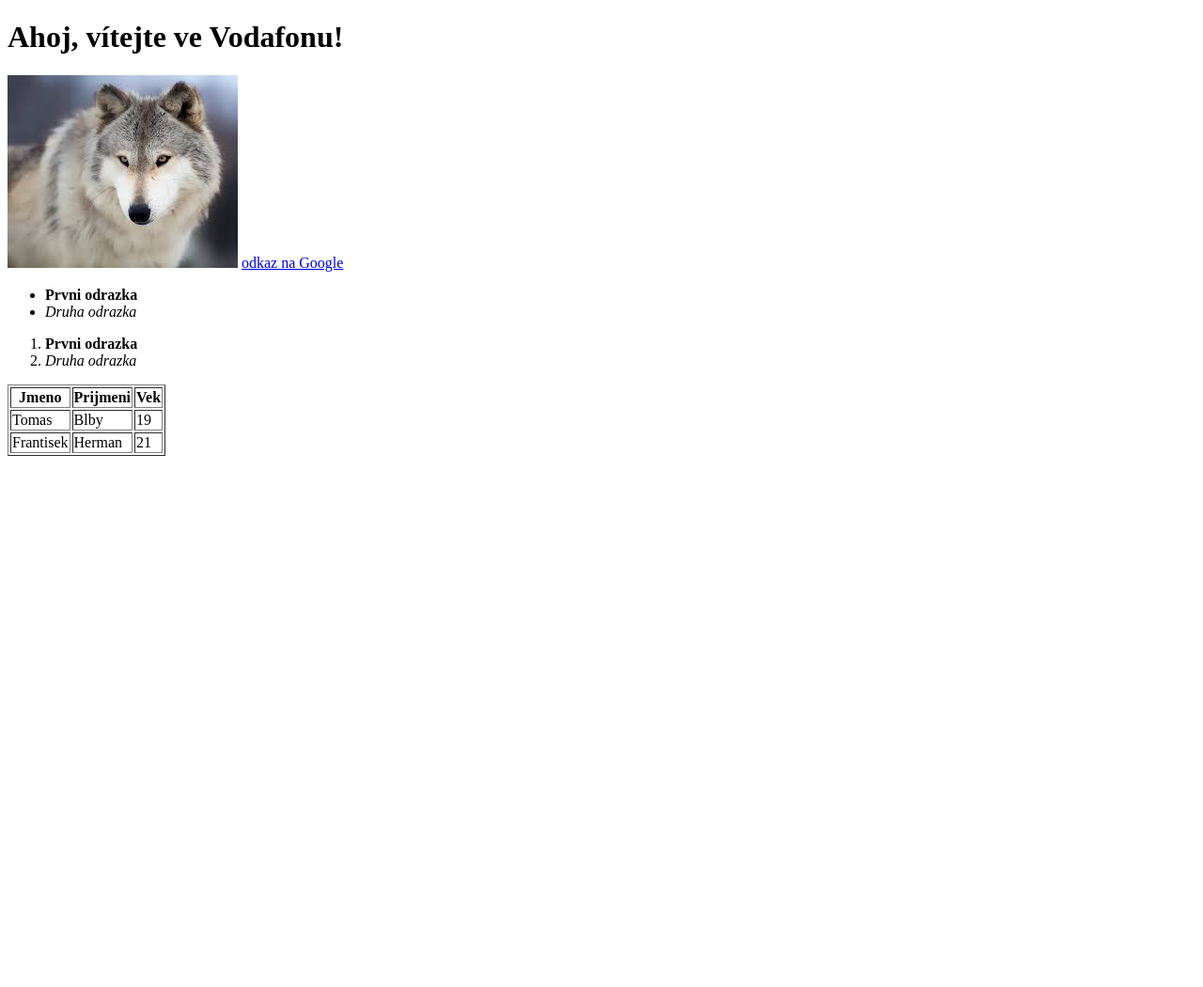
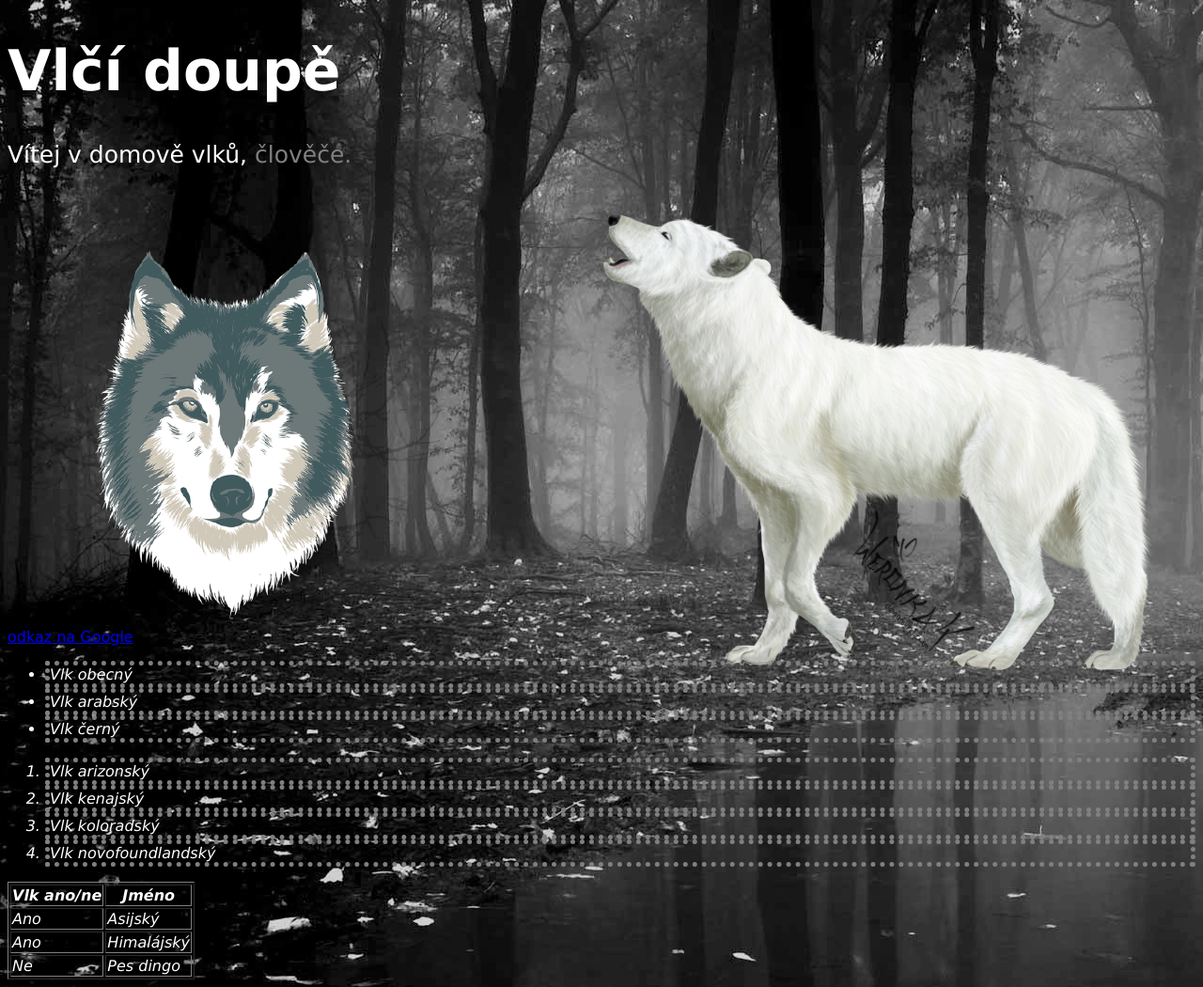
Before and after one commit to Ashala20/My-site---Ashala20, a plain HTML site: page index.html in a window 1280 px wide. Shown: the whole page at 94% size. Before the commit the page ends 800 px from the top, so only its background shows below. Drawn offline with Linux system fonts and the light colour scheme.

Commit message:
Vlčí doupě
Moje vlčí cave

```diff
--- /dev/null
+++ b/Style.css
@@ -0,0 +1,41 @@
+h1 {
+	color:white;
+	font-size:60px;
+}
+ul li {
+	border:dotted;
+	border-width:5px;
+	border-color:grey;
+}
+ol li{
+	border:dotted;
+	border-width:5px;
+	border-color:grey;
+}
+body{
+	color:white;
+	font-family:verdana;
+}
+#prvni{
+	color:white;
+}
+.prvni-trida {
+	font-style:normal;
+}
+
+.tucna-trida {
+	font-weight:bold;
+	color: white;
+}
+
+th.tucna-trida {
+	font-size:30px
+}
+
+p {
+	font-size:25px;
+}
+
+.barva{
+	color:grey;
+}
--- a/index.html
+++ b/index.html
@@ -2,46 +2,65 @@
 <html>
 	<head>
 		<title> Moje první úžasná stránka</title>
+		<link rel="stylesheet" href="Style.css">
 	</head>
 	<body>
-		<h1 title="Nadpis">Ahoj, vítejte ve Vodafonu!</h1>
-		<img src="vlk.jpg" alt="vlk">
+		<h1 id="prvni" class="prvni-trida tucna trida" title="Nadpis">Vlčí doupě</h1>
+
+		<p>
+		  Vítej v domově vlků, <span class="barva">člověče.</span>
+		</p>
+
+		<img src="gugi.png" align="right">
+		<img src="low.png" alt="vlk"><br>
 		<a href="https://www.google.com">odkaz na Google</a>
 
 		<div>
 			<ul>
-				<li><b>Prvni odrazka</b></li>
-				<li><i>Druha odrazka</i></li>
+				<li><i>Vlk obecný</b></li>
+				<li><i>Vlk arabský</i></li>
+				<li><i>Vlk černý</i></li>
 			</ul>
 		</div>
 
 		<div>
 			<ol>
-				<li><b>Prvni odrazka</b></li>
-				<li><i>Druha odrazka</i></li>
+				<li><i>Vlk arizonský</i></li>
+				<li><i>Vlk kenajský</i></li>
+				<li><i>Vlk koloradský</i></li>
+				<li><i>Vlk novofoundlandský</i></li>
 			</ol>
 		</div>
 
 		<table border="1">
 			<thead>
 				<tr>
-					<th>Jmeno</th>
-					<th>Prijmeni</th>
-					<th>Vek</th>
+					<th class="tucna trida">Vlk ano/ne</th>
+					<th class="tucna trida">Jméno</th>
 				</tr>
 			</thead>
 			<tbody>
 				<tr>
-					<td>Tomas</td>
-					<td>Blby</td>
-					<td>19</td>
+					<td>Ano</td>
+					<td>Asijský</td>
 				</tr>
 				<tr>
-					<td>Frantisek</td>
-					<td>Herman</td>
-					<td>21</td>
+					<td>Ano</td>
+					<td>Himalájský</td>
 				</tr>
+
+				<tr>
+					<td>Ne</td>
+					<td>Pes dingo</td>
+				</tr>
+
+
+
 			</tbody>
 		</table>
+		<style>
+body {
+    background-image: url("24.jpg");
+}
 	</body>
 </html>
```
Also changed, not shown: 24.jpg (added), gugi.png (added), low.png (added), wolfexample2.png (added), 1 other file.
